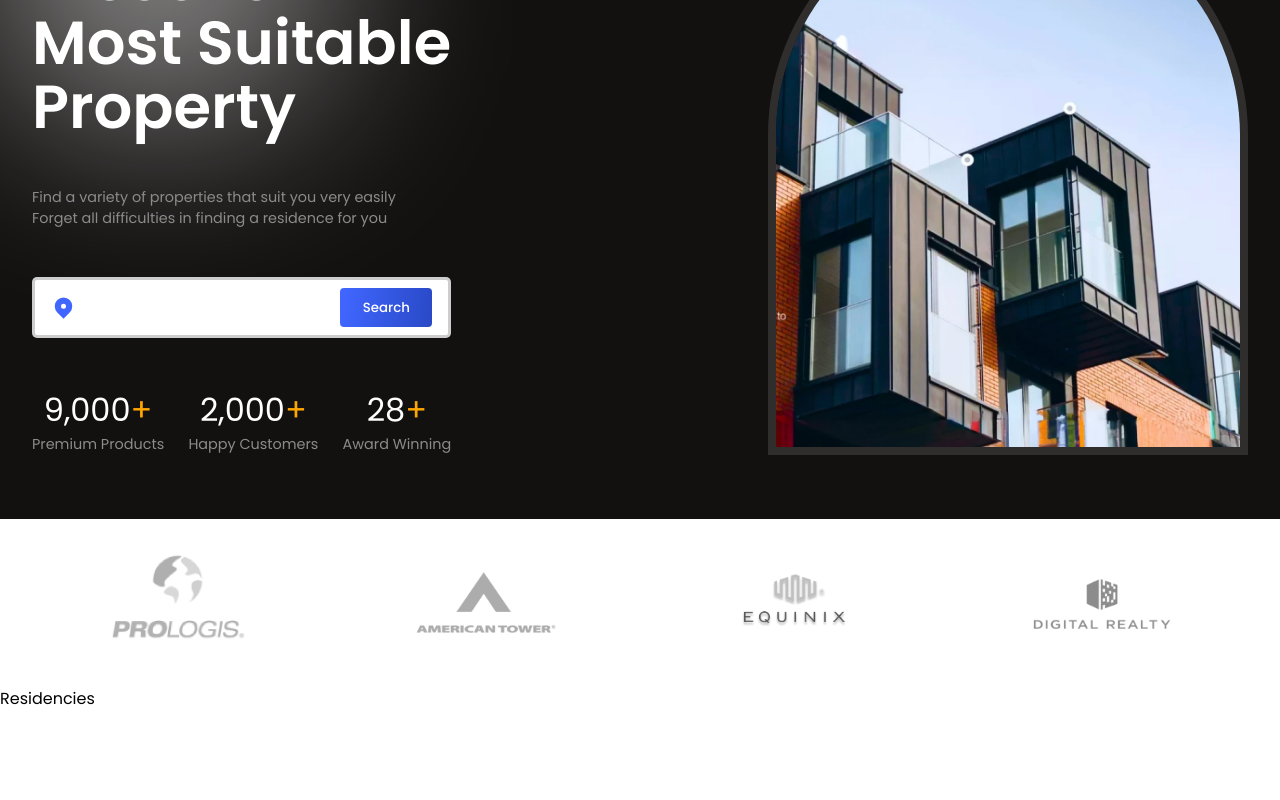
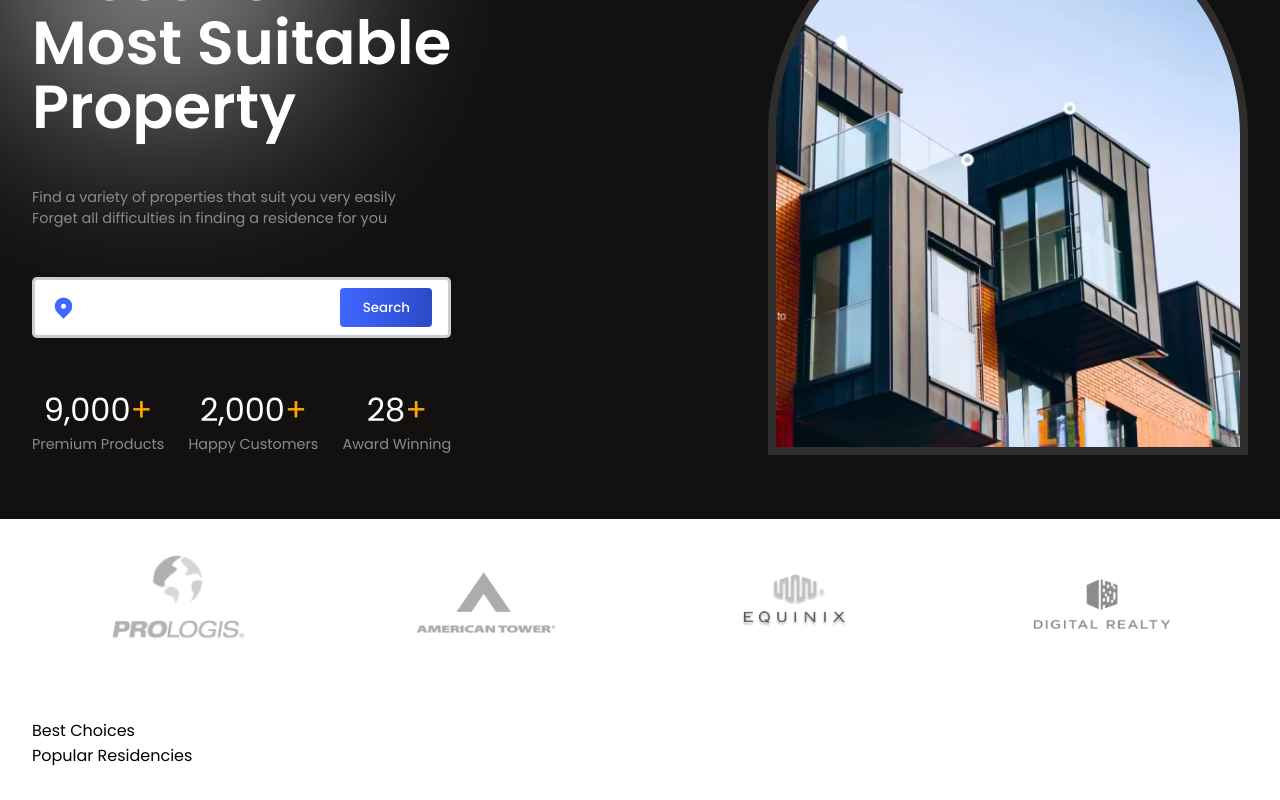
Before and after one commit to noahnoahnoahtran/Web_Dev, a React (Create React App) app in the folder Website/8_real_estate/: page / in a window 1280 px wide. Shown: the part 208-1008 px from the top of the page. Before the commit the page ends 919 px from the top, so only its background shows below. Built offline with nearby package versions, Linux system fonts and the light colour scheme.

Commit message:
feat(residencies): create html structure

```diff
--- a/Website/8_real_estate/src/components/Residencies/Residencies.jsx
+++ b/Website/8_real_estate/src/components/Residencies/Residencies.jsx
@@ -5,7 +5,16 @@ import "swiper/css";
 import data from "../../utils/slider.json";
 
 function Residencies() {
-  return <div>Residencies</div>;
+  return (
+    <section className="r-wrapper">
+      <div className="paddings innerWidth r-container">
+        <div className="r-head flexColStart">
+          <span>Best Choices</span>
+          <span>Popular Residencies</span>
+        </div>
+      </div>
+    </section>
+  );
 }
 
 export default Residencies;
```
